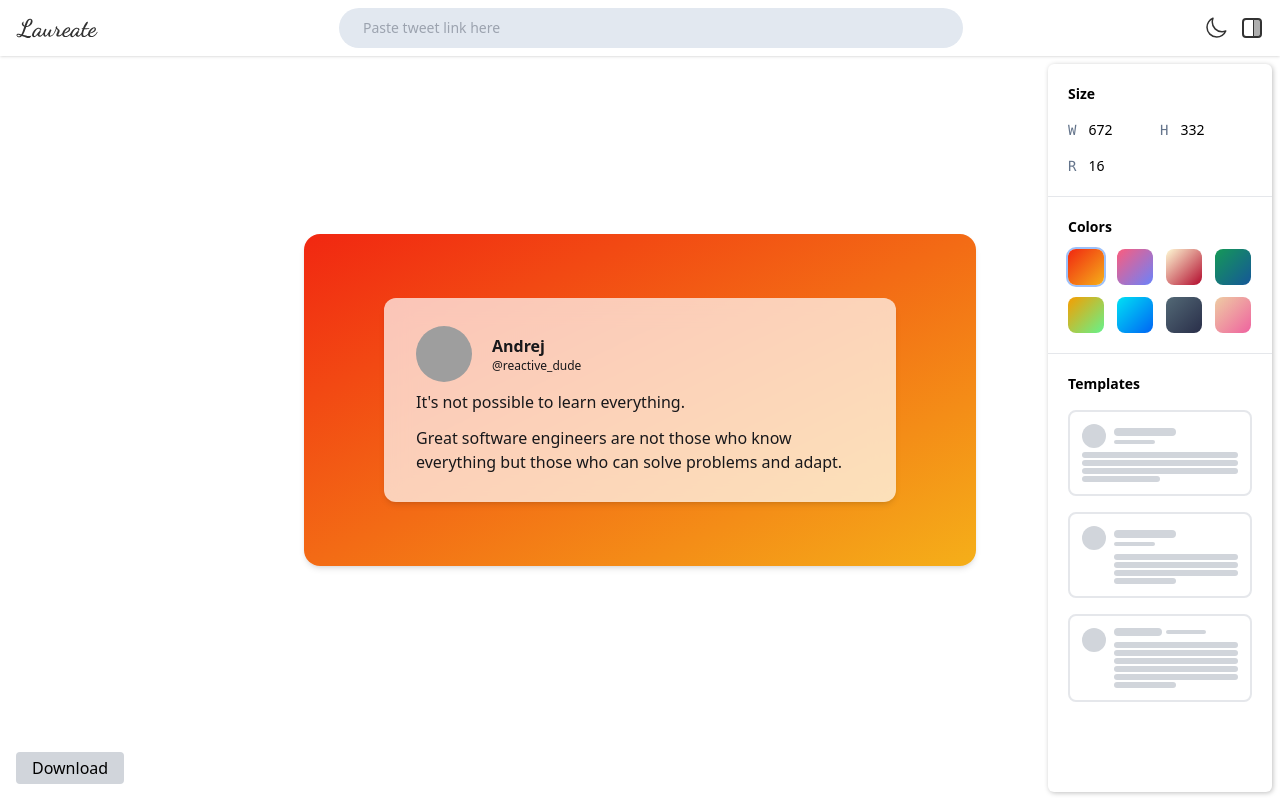
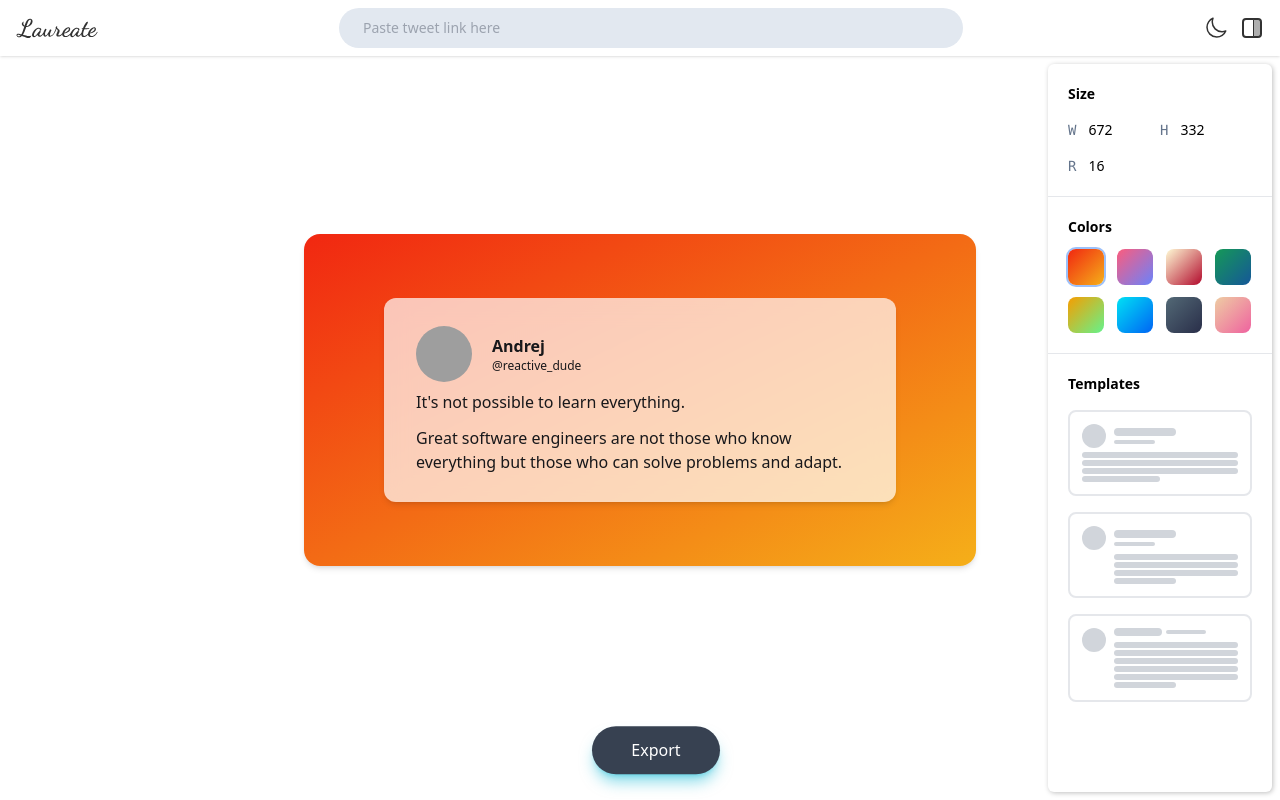
Before and after one commit to subhoghoshX/laureate, a Next.js app: page / in a window 1280 px wide. Built offline with nearby package versions, Linux system fonts and the light colour scheme; grey boxes are pictures that could not be loaded; what prettier-plugin-tailwindcss would draw is missing.

Commit message:
Export Button Updated

```diff
--- a/components/ExportButton.tsx
+++ b/components/ExportButton.tsx
@@ -1,6 +1,9 @@
 import html2canvas from "html2canvas";
+import React from "react";
 
 export default function ExportButton({ rootRef }: any) {
+  const [show, setShow] = React.useState(false);
+
   async function exportPNG() {
     if (rootRef.current !== undefined) {
       const canvas = await html2canvas(rootRef.current, {
@@ -23,19 +26,67 @@ export default function ExportButton({ rootRef }: any) {
         useCORS: true,
       });
 
-    canvas.toBlob((blob:any) => {
-      const data = [new ClipboardItem({"image/png":blob})];
+      canvas.toBlob((blob: any) => {
+        const data = [new ClipboardItem({ "image/png": blob })];
         navigator.clipboard.write(data);
       });
     }
   }
 
   return (
+    <div>
+      <div className="mb-2 flex w-screen items-center justify-center">
+        {show ? (
+          <div>
+            <div className="mb-8 flex w-screen flex-row items-center justify-center">
               <button
-      className="rounded bg-gray-300 px-4 py-1 leading-normal"
+                className="flex w-32  rounded-3xl bg-gray-700 px-2 py-3 text-center text-xl tracking-wide text-white shadow-lg shadow-cyan-500/50"
                 onClick={exportPNG}
               >
-      Download
+                <svg
+                  xmlns="http://www.w3.org/2000/svg"
+                  viewBox="0 0 24 24"
+                  fill="currentColor"
+                  className="mr-1.5 h-6 w-6"
+                >
+                  <path
+                    fillRule="evenodd"
+                    d="M12 2.25a.75.75 0 01.75.75v11.69l3.22-3.22a.75.75 0 111.06 1.06l-4.5 4.5a.75.75 0 01-1.06 0l-4.5-4.5a.75.75 0 111.06-1.06l3.22 3.22V3a.75.75 0 01.75-.75zm-9 13.5a.75.75 0 01.75.75v2.25a1.5 1.5 0 001.5 1.5h13.5a1.5 1.5 0 001.5-1.5V16.5a.75.75 0 011.5 0v2.25a3 3 0 01-3 3H5.25a3 3 0 01-3-3V16.5a.75.75 0 01.75-.75z"
+                    clipRule="evenodd"
+                  />
+                </svg>
+                Save
               </button>
+            </div>
+            <div className="mb-2 flex w-screen items-center justify-center">
+              <button className="flex w-32  rounded-3xl bg-gray-700 px-2 py-3 text-center text-xl tracking-wide text-white shadow-lg shadow-cyan-500/50">
+                <svg
+                  xmlns="http://www.w3.org/2000/svg"
+                  fill="none"
+                  viewBox="0 0 24 24"
+                  strokeWidth={1.5}
+                  stroke="currentColor"
+                  className="mr-1.5 h-6 w-6"
+                >
+                  <path
+                    strokeLinecap="round"
+                    strokeLinejoin="round"
+                    d="M15.75 17.25v3.375c0 .621-.504 1.125-1.125 1.125h-9.75a1.125 1.125 0 01-1.125-1.125V7.875c0-.621.504-1.125 1.125-1.125H6.75a9.06 9.06 0 011.5.124m7.5 10.376h3.375c.621 0 1.125-.504 1.125-1.125V11.25c0-4.46-3.243-8.161-7.5-8.876a9.06 9.06 0 00-1.5-.124H9.375c-.621 0-1.125.504-1.125 1.125v3.5m7.5 10.375H9.375a1.125 1.125 0 01-1.125-1.125v-9.25m12 6.625v-1.875a3.375 3.375 0 00-3.375-3.375h-1.5a1.125 1.125 0 01-1.125-1.125v-1.5a3.375 3.375 0 00-3.375-3.375H9.75"
+                  />
+                </svg>
+                Copy
+              </button>
+            </div>
+          </div>
+        ) : (
+          <button
+            className="mb:3 w-32 animate-bounce rounded-3xl bg-gray-700 px-2 py-3 leading-normal text-white shadow-lg shadow-cyan-500/50"
+            onClick={() => setShow(true)}
+          >
+            Export
+          </button>
+        )}
+      </div>
+    </div>
   );
 }
```
Lines whose indentation alone changed are shown as unchanged.
